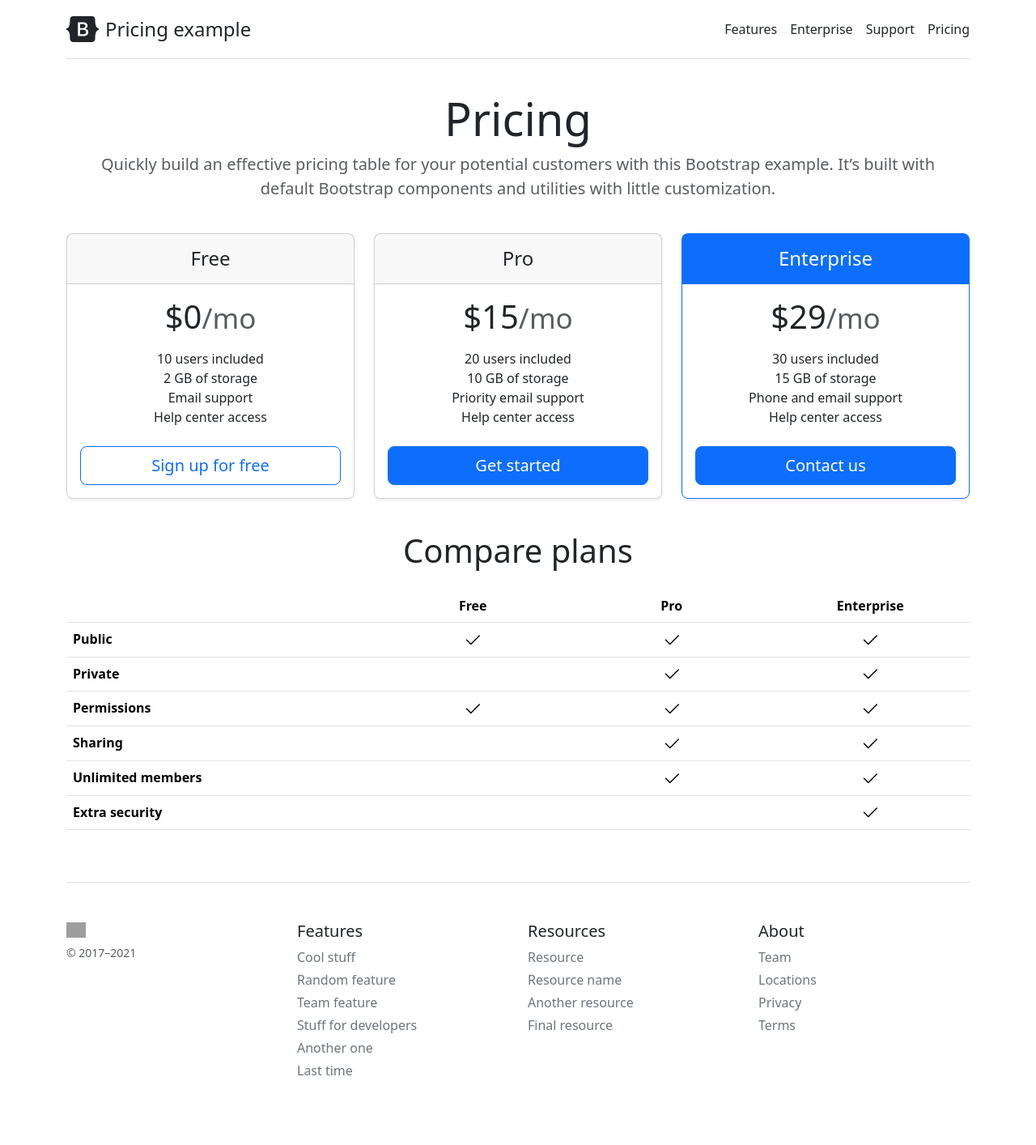
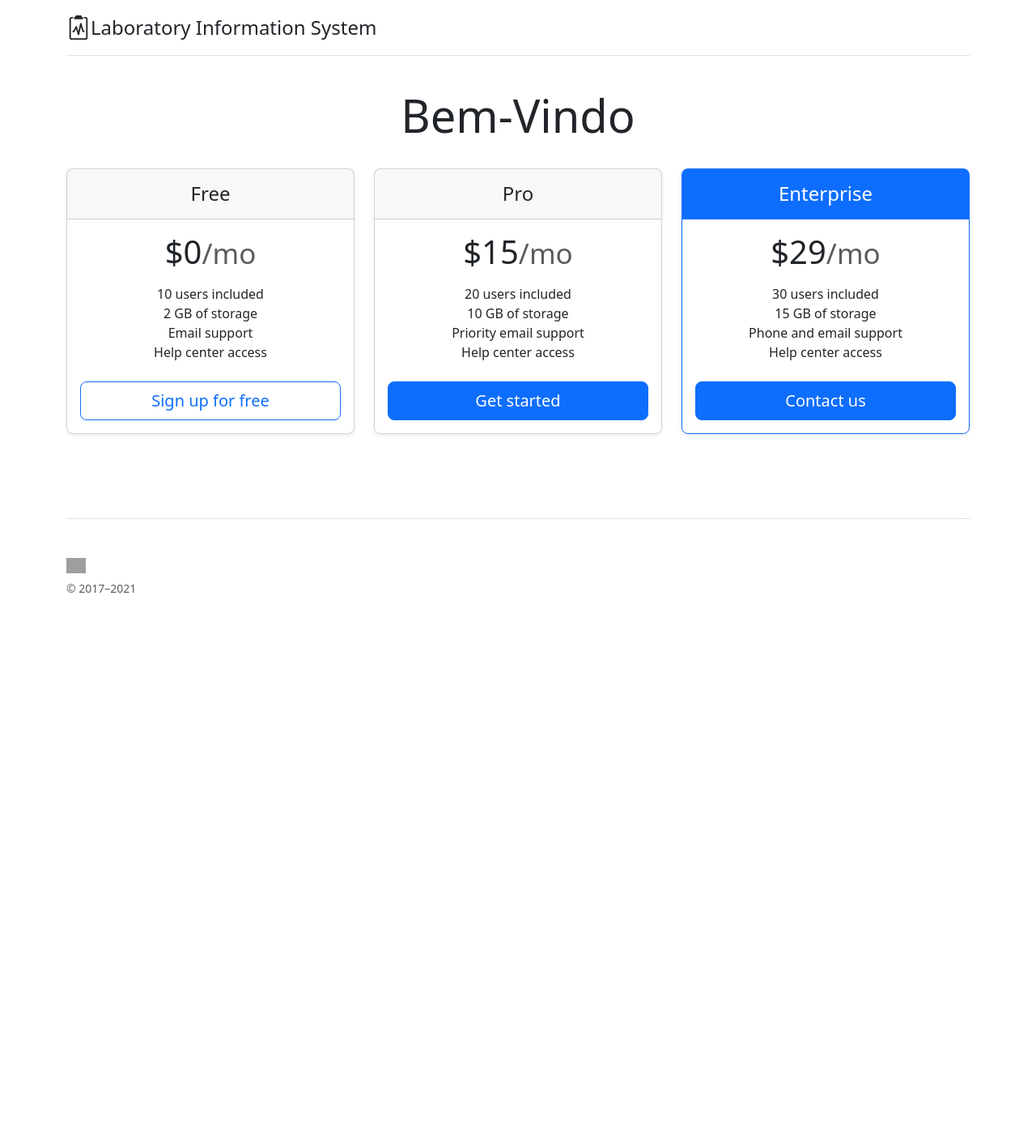
Before and after one commit to Slarissa17/Flask, a Flask app: page / in a window 1280 px wide. Shown: the whole page at 81% size. After the commit the page ends 732 px from the top, so only its background shows below. Run offline with Flask 3, Linux system fonts and the light colour scheme; lists and menus that the app fills with data are empty; some libraries are stand-ins or nearby versions; grey boxes are pictures that could not be loaded.

Commit message:
atualização 1

```diff
--- a/app/__init__.py
+++ b/app/__init__.py
@@ -7,7 +7,8 @@ app = Flask(__name__)
 app.config.from_object('config')
 db = SQLAlchemy(app)
 migrate = Migrate(app, db)
-csrf = CSRFProtect(app)
+app.secret_key = 'chave'
 
 
+from app.models import tables, forms
 from app.controllers import default
--- a/app/controllers/default.py
+++ b/app/controllers/default.py
@@ -1,7 +1,7 @@
-from app import app
+from app import app, db
 from flask import render_template
 
-
+from app.models.tables import User
 from app.models.forms import FormPaciente
 
 @app.route("/index")
@@ -13,6 +13,21 @@ def index():
 def cadastroPac():
     form = FormPaciente()
     if form.validate_on_submit():
-        return 'Formulário enviado com sucesso!'
+        print("Formulário válido e submetido!")
+        print("Idade:", form.idade.data)
+        print("Nome Completo:", form.nomeCompleto.data)
+    else:
+        print(form.errors)
+
     return render_template('cadastroPac.html',
                            form=form)
+
+
+@app.route("/teste/<info>")
+@app.route("/teste", defaults={"info": None})
+def teste(info):
+    r = User.query.filter_by(cpf="12345678901").first()
+    r.nome_completo = "João"
+    db.session.delete(r)
+    db.session.commit()
+    return "ok"
--- a/app/models/tables.py
+++ b/app/models/tables.py
@@ -6,12 +6,14 @@ class User(db.Model):
     nome_completo = db.Column(db.String(200))
     idade = db.Column(db.Integer)
     sexo = db.Column(db.String(9))
+    cpf = db.Column(db.String(11), unique=True)
 
 
-    def __init__(self, nome_completo, idade, sexo): # O que vai receber quando a classe (user) for inicializada
+    def __init__(self, nome_completo, idade, sexo, cpf): # O que vai receber quando a classe (user) for inicializada
         self.nome_completo = nome_completo
         self.idade = idade
         self.sexo = sexo
+        self.cpf = cpf
 
 
     def __repr__(self): # Representação do objeto
@@ -20,7 +22,7 @@ class User(db.Model):
 class Variante(db.Model):
     __tablename__ = "variantes"
     id = db.Column(db.Integer, primary_key=True, autoincrement=True)
-    cromossomo = db.Column(db.String(2))
+    cromossomo = db.Column(db.String(4))
     posicao = db.Column(db.Integer)
     base_ref = db.Column(db.String(1))
     base_alt = db.Column(db.String(1))
--- a/app/templates/base.html
+++ b/app/templates/base.html
@@ -6,7 +6,7 @@
     <meta name="description" content="">
     <meta name="author" content="Mark Otto, Jacob Thornton, and Bootstrap contributors">
     <meta name="generator" content="Hugo 0.84.0">
-    <title>Laboratory Information System</title>
+    <title>   Laboratory Information System</title>
 
     <link rel="canonical" href="https://getbootstrap.com/docs/5.0/examples/pricing/">
 
@@ -48,16 +48,15 @@
   <header>
     <div class="d-flex flex-column flex-md-row align-items-center pb-3 mb-4 border-bottom">
       <a href="/" class="d-flex align-items-center text-dark text-decoration-none">
-        <svg xmlns="http://www.w3.org/2000/svg" width="40" height="32" class="me-2" viewBox="0 0 118 94" role="img"><title>Bootstrap</title><path fill-rule="evenodd" clip-rule="evenodd" d="M24.509 0c-6.733 0-11.715 5.893-11.492 12.284.214 6.14-.064 14.092-2.066 20.577C8.943 39.365 5.547 43.485 0 44.014v5.972c5.547.529 8.943 4.649 10.951 11.153 2.002 6.485 2.28 14.437 2.066 20.577C12.794 88.106 17.776 94 24.51 94H93.5c6.733 0 11.714-5.893 11.491-12.284-.214-6.14.064-14.092 2.066-20.577 2.009-6.504 5.396-10.624 10.943-11.153v-5.972c-5.547-.529-8.934-4.649-10.943-11.153-2.002-6.484-2.28-14.437-2.066-20.577C105.214 5.894 100.233 0 93.5 0H24.508zM80 57.863C80 66.663 73.436 72 62.543 72H44a2 2 0 01-2-2V24a2 2 0 012-2h18.437c9.083 0 15.044 4.92 15.044 12.474 0 5.302-4.01 10.049-9.119 10.88v.277C75.317 46.394 80 51.21 80 57.863zM60.521 28.34H49.948v14.934h8.905c6.884 0 10.68-2.772 10.68-7.727 0-4.643-3.264-7.207-9.012-7.207zM49.948 49.2v16.458H60.91c7.167 0 10.964-2.876 10.964-8.281 0-5.406-3.903-8.178-11.425-8.178H49.948z" fill="currentColor"></path></svg>
-        <span class="fs-4">Pricing example</span>
+        <svg xmlns="http://www.w3.org/2000/svg" width="30" height="30" fill="currentColor" class="bi bi-clipboard2-pulse" viewBox="0 0 16 16">
+          <path d="M9.5 0a.5.5 0 0 1 .5.5.5.5 0 0 0 .5.5.5.5 0 0 1 .5.5V2a.5.5 0 0 1-.5.5h-5A.5.5 0 0 1 5 2v-.5a.5.5 0 0 1 .5-.5.5.5 0 0 0 .5-.5.5.5 0 0 1 .5-.5h3Z"/>
+          <path d="M3 2.5a.5.5 0 0 1 .5-.5H4a.5.5 0 0 0 0-1h-.5A1.5 1.5 0 0 0 2 2.5v12A1.5 1.5 0 0 0 3.5 16h9a1.5 1.5 0 0 0 1.5-1.5v-12A1.5 1.5 0 0 0 12.5 1H12a.5.5 0 0 0 0 1h.5a.5.5 0 0 1 .5.5v12a.5.5 0 0 1-.5.5h-9a.5.5 0 0 1-.5-.5v-12Z"/>
+          <path d="M9.979 5.356a.5.5 0 0 0-.968.04L7.92 10.49l-.94-3.135a.5.5 0 0 0-.926-.08L4.69 10H4.5a.5.5 0 0 0 0 1H5a.5.5 0 0 0 .447-.276l.936-1.873 1.138 3.793a.5.5 0 0 0 .968-.04L9.58 7.51l.94 3.135A.5.5 0 0 0 11 11h.5a.5.5 0 0 0 0-1h-.128L9.979 5.356Z"/>
+        </svg>
+        <span class="fs-4">Laboratory Information System</span>
       </a>
 
-      <nav class="d-inline-flex mt-2 mt-md-0 ms-md-auto">
-        <a class="me-3 py-2 text-dark text-decoration-none" href="#">Features</a>
-        <a class="me-3 py-2 text-dark text-decoration-none" href="#">Enterprise</a>
-        <a class="me-3 py-2 text-dark text-decoration-none" href="#">Support</a>
-        <a class="py-2 text-dark text-decoration-none" href="#">Pricing</a>
-      </nav>
+
     </div>
 
 
@@ -71,35 +70,7 @@
         <img class="mb-2" src="../assets/brand/bootstrap-logo.svg" alt="" width="24" height="19">
         <small class="d-block mb-3 text-muted">&copy; 2017–2021</small>
       </div>
-      <div class="col-6 col-md">
-        <h5>Features</h5>
-        <ul class="list-unstyled text-small">
-          <li class="mb-1"><a class="link-secondary text-decoration-none" href="#">Cool stuff</a></li>
-          <li class="mb-1"><a class="link-secondary text-decoration-none" href="#">Random feature</a></li>
-          <li class="mb-1"><a class="link-secondary text-decoration-none" href="#">Team feature</a></li>
-          <li class="mb-1"><a class="link-secondary text-decoration-none" href="#">Stuff for developers</a></li>
-          <li class="mb-1"><a class="link-secondary text-decoration-none" href="#">Another one</a></li>
-          <li class="mb-1"><a class="link-secondary text-decoration-none" href="#">Last time</a></li>
-        </ul>
-      </div>
-      <div class="col-6 col-md">
-        <h5>Resources</h5>
-        <ul class="list-unstyled text-small">
-          <li class="mb-1"><a class="link-secondary text-decoration-none" href="#">Resource</a></li>
-          <li class="mb-1"><a class="link-secondary text-decoration-none" href="#">Resource name</a></li>
-          <li class="mb-1"><a class="link-secondary text-decoration-none" href="#">Another resource</a></li>
-          <li class="mb-1"><a class="link-secondary text-decoration-none" href="#">Final resource</a></li>
-        </ul>
-      </div>
-      <div class="col-6 col-md">
-        <h5>About</h5>
-        <ul class="list-unstyled text-small">
-          <li class="mb-1"><a class="link-secondary text-decoration-none" href="#">Team</a></li>
-          <li class="mb-1"><a class="link-secondary text-decoration-none" href="#">Locations</a></li>
-          <li class="mb-1"><a class="link-secondary text-decoration-none" href="#">Privacy</a></li>
-          <li class="mb-1"><a class="link-secondary text-decoration-none" href="#">Terms</a></li>
-        </ul>
-      </div>
+
     </div>
   </footer>
 </div>
--- a/app/templates/index.html
+++ b/app/templates/index.html
@@ -2,8 +2,7 @@
 
 {% block content %}
 <div class="pricing-header p-3 pb-md-4 mx-auto text-center">
-    <h1 class="display-4 fw-normal">Pricing</h1>
-    <p class="fs-5 text-muted">Quickly build an effective pricing table for your potential customers with this Bootstrap example. It’s built with default Bootstrap components and utilities with little customization.</p>
+    <h1 class="display-4 fw-normal">Bem-Vindo</h1>
   </div>
 </header>
 
@@ -62,58 +61,16 @@
     </div>
   </div>
 
-  <h2 class="display-6 text-center mb-4">Compare plans</h2>
+
 
   <div class="table-responsive">
     <table class="table text-center">
       <thead>
-        <tr>
-          <th style="width: 34%;"></th>
-          <th style="width: 22%;">Free</th>
-          <th style="width: 22%;">Pro</th>
-          <th style="width: 22%;">Enterprise</th>
-        </tr>
+
       </thead>
       <tbody>
-        <tr>
-          <th scope="row" class="text-start">Public</th>
-          <td><svg class="bi" width="24" height="24"><use xlink:href="#check"/></svg></td>
-          <td><svg class="bi" width="24" height="24"><use xlink:href="#check"/></svg></td>
-          <td><svg class="bi" width="24" height="24"><use xlink:href="#check"/></svg></td>
-        </tr>
-        <tr>
-          <th scope="row" class="text-start">Private</th>
-          <td></td>
-          <td><svg class="bi" width="24" height="24"><use xlink:href="#check"/></svg></td>
-          <td><svg class="bi" width="24" height="24"><use xlink:href="#check"/></svg></td>
-        </tr>
-      </tbody>
 
-      <tbody>
-        <tr>
-          <th scope="row" class="text-start">Permissions</th>
-          <td><svg class="bi" width="24" height="24"><use xlink:href="#check"/></svg></td>
-          <td><svg class="bi" width="24" height="24"><use xlink:href="#check"/></svg></td>
-          <td><svg class="bi" width="24" height="24"><use xlink:href="#check"/></svg></td>
-        </tr>
-        <tr>
-          <th scope="row" class="text-start">Sharing</th>
-          <td></td>
-          <td><svg class="bi" width="24" height="24"><use xlink:href="#check"/></svg></td>
-          <td><svg class="bi" width="24" height="24"><use xlink:href="#check"/></svg></td>
-        </tr>
-        <tr>
-          <th scope="row" class="text-start">Unlimited members</th>
-          <td></td>
-          <td><svg class="bi" width="24" height="24"><use xlink:href="#check"/></svg></td>
-          <td><svg class="bi" width="24" height="24"><use xlink:href="#check"/></svg></td>
-        </tr>
-        <tr>
-          <th scope="row" class="text-start">Extra security</th>
-          <td></td>
-          <td></td>
-          <td><svg class="bi" width="24" height="24"><use xlink:href="#check"/></svg></td>
-        </tr>
+
       </tbody>
     </table>
   </div>
--- a/run.py
+++ b/run.py
@@ -1,4 +1,7 @@
 from app import app
+
+app.config['SECRET_KEY'] = 'chave_secreta'
+
 
 if __name__ == "__main__":
     app.run()
```
Also changed, not shown: app/models/forms.py (+9 -3 lines), app/templates/cadastroPac.html (+38 -2 lines), config.py (+5 -2 lines), migrations/versions/4d46ec513d46_.py (added, +47 -0 lines), instance/storage.db.
